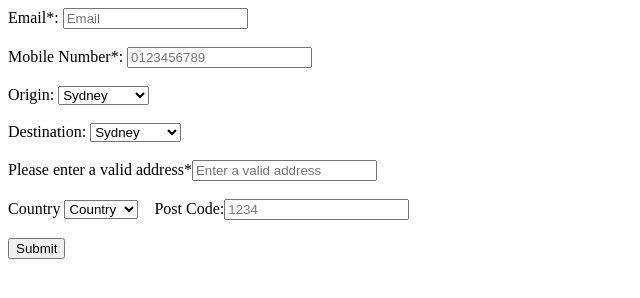
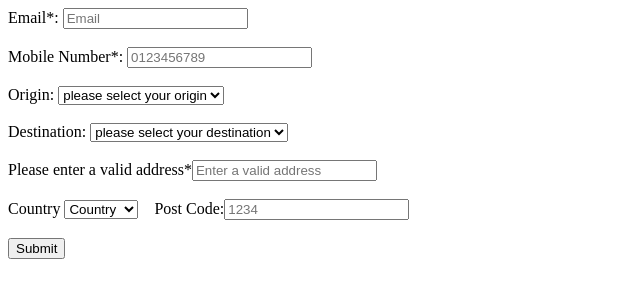
Before and after one commit to sindhprat/final-flightproject, a plain HTML site: page index.html in a window 1280 px wide. Shown: the whole page, without its empty margins (0-640 px from the left). Drawn offline with Linux system fonts and the light colour scheme.

Commit message:
Update index.html

```diff
--- a/index.html
+++ b/index.html
@@ -28,6 +28,7 @@
 
         <label id="origin" for="origin" required>Origin:</label>
         <select id="orig" required>
+            <option value="noselection" default>please select your origin</option>
             <option value="Sydney">Sydney</option>
             <option value="Melbourne">Melbourne</option>
             <option value="Geelong">Geelong</option>
@@ -47,6 +48,7 @@
         <!-- <div id="error3" style="color:red; font-size:18px; font-weight:bold;"></div> -->
         <label id="destination" for="destination">Destination:</label>
         <select id="destin" required>
+            <option value="noselection" default>please select your destination</option>
             <option value="Sydney">Sydney</option>
             <option value="Melbourne">Melbourne</option>
             <option value="Geelong">Geelong</option>
```
